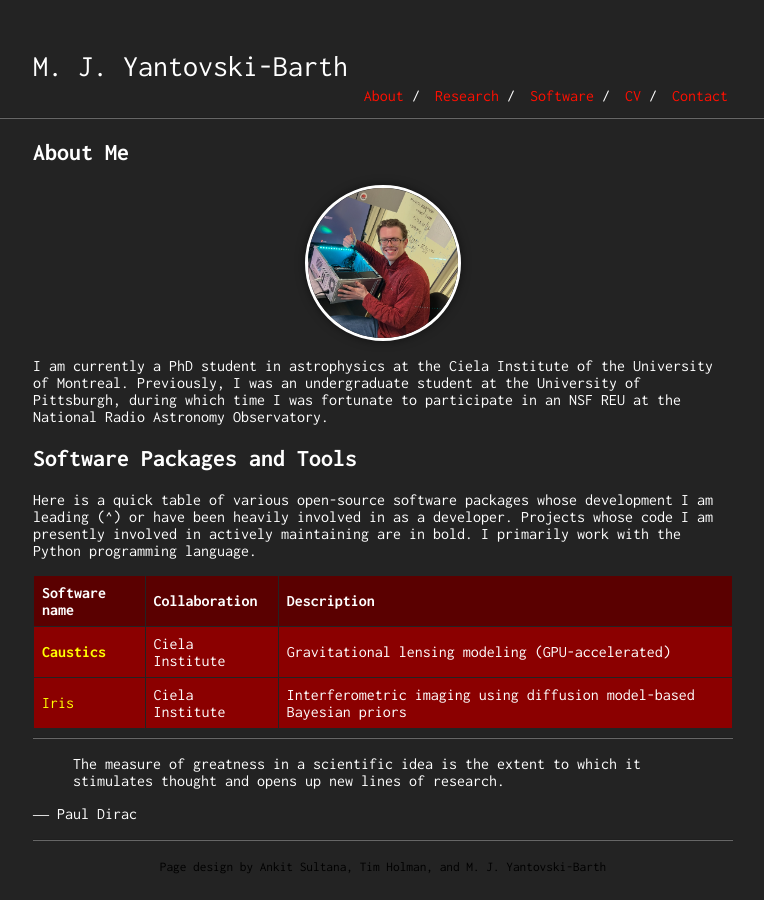
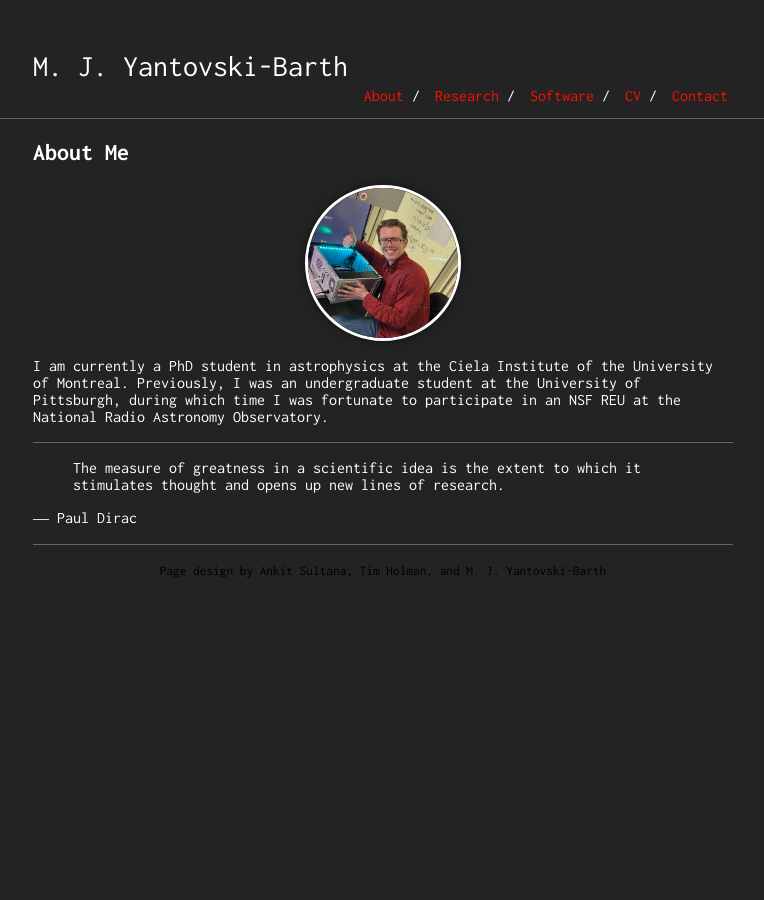
Before and after one commit to mjyb16/mjyb16.github.io, a Jekyll site: the page built from index.md, in a window 1280 px wide. Shown: the whole page, without its empty margins (257-1021 px from the left). Built offline with Jekyll 4.4.1, drawn with Linux system fonts in a browser that asks for light colours; our own code applies the rules of GitHub Pages for plain Markdown files.

Commit message:
Update index.md

```diff
--- a/index.md
+++ b/index.md
@@ -8,15 +8,6 @@ layout: default
 
 I am currently a PhD student in astrophysics at the Ciela Institute of the University of Montreal. Previously, I was an undergraduate student at the University of Pittsburgh, during which time I was fortunate to participate in an NSF REU at the National Radio Astronomy Observatory.
 
-## Software Packages and Tools
-
-Here is a quick table of various open-source software packages whose development I am leading (^) or have been heavily involved in as a developer. Projects whose code I am presently involved in actively maintaining are in bold. I primarily work with the Python programming language.
-
-Software name | Collaboration | Description
---------------|-------------------|--------
-[**Caustics**](https://caustics.readthedocs.io/en/latest/intro.html#) | Ciela Institute | Gravitational lensing modeling (GPU-accelerated)
-[Iris](https://github.com/EnceladeCandy/IRIS) | Ciela Institute | Interferometric imaging using diffusion model-based Bayesian priors
-
 ---
 
 > The measure of greatness in a scientific idea is the extent to which it stimulates thought and opens up new lines of research.
```
